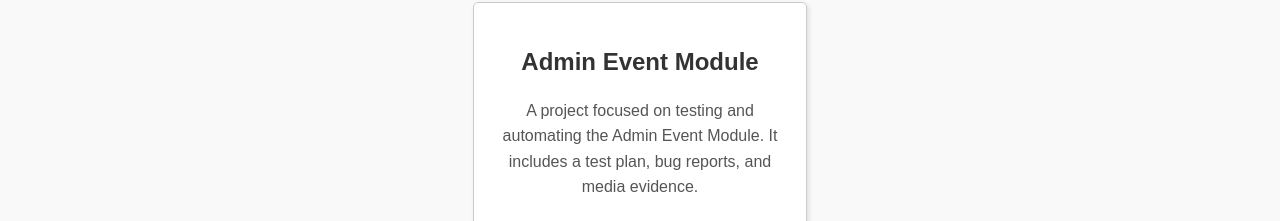
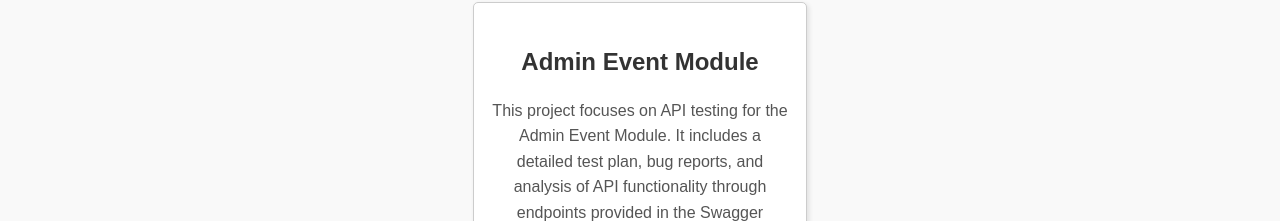
Before and after one commit to moemn29/moemn29.github.io, a plain HTML site: page index.html in a window 1280 px wide. Shown: the part 556-777 px from the top of the page. Drawn offline with Linux system fonts and the light colour scheme.

Commit message:
Update index.html

```diff
--- a/index.html
+++ b/index.html
@@ -32,7 +32,9 @@
         <div class="media-container">
             <div class="media-item">
                 <h3>Admin Event Module</h3>
-                    <p>A project focused on testing and automating the Admin Event Module. It includes a test plan, bug reports, and media evidence.</p>
+                <p>
+                    This project focuses on API testing for the Admin Event Module. It includes a detailed test plan, bug reports, and analysis of API functionality through endpoints provided in the Swagger documentation.
+                </p>
                 <button onclick="window.open('Test Plan for Admin Event Module.pdf')">View Test Plan</button>
                 <button onclick="window.open('Admin Event Module Bugs Report.xlsx')">View Bug Report</button>
                 <img src="Capture.JPG" alt="Swagger Admin Event Module Screenshot">
@@ -40,6 +42,7 @@
         </div>
     </div>
 </section>
+
     <section id="contact">
         <div class="container">
             <h2>Contact Me</h2>
```
Lines whose indentation alone changed are shown as unchanged.
